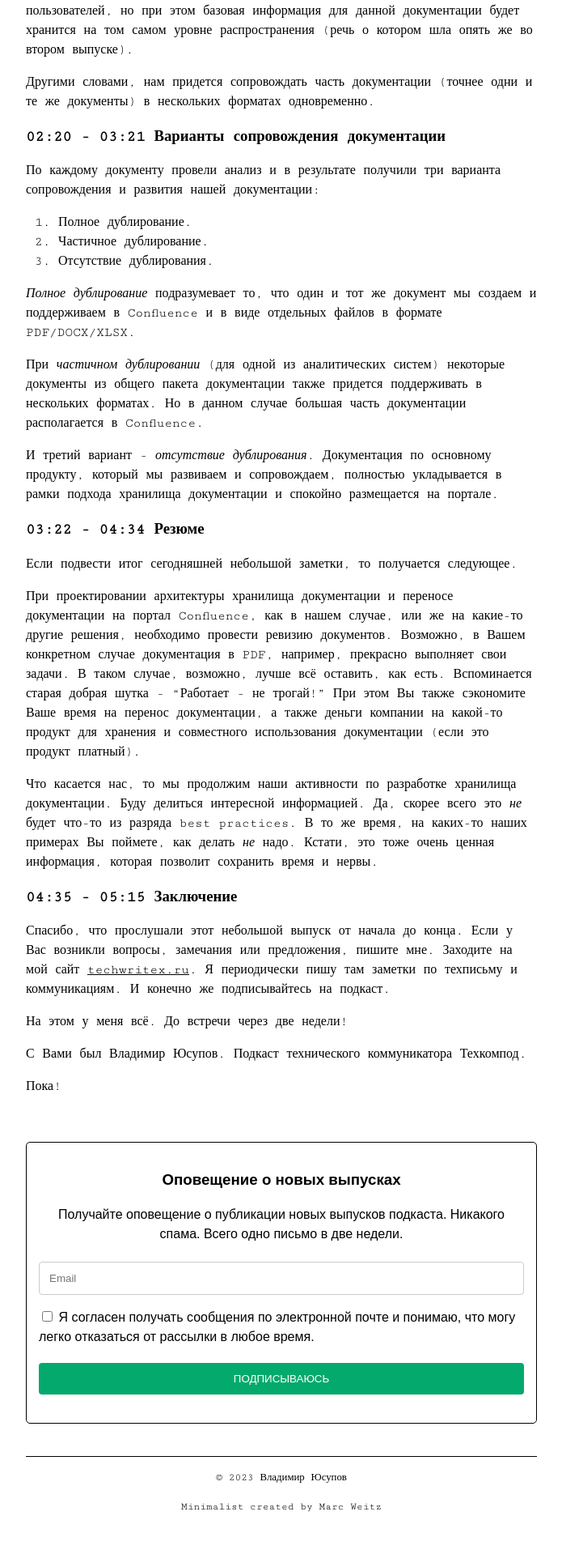
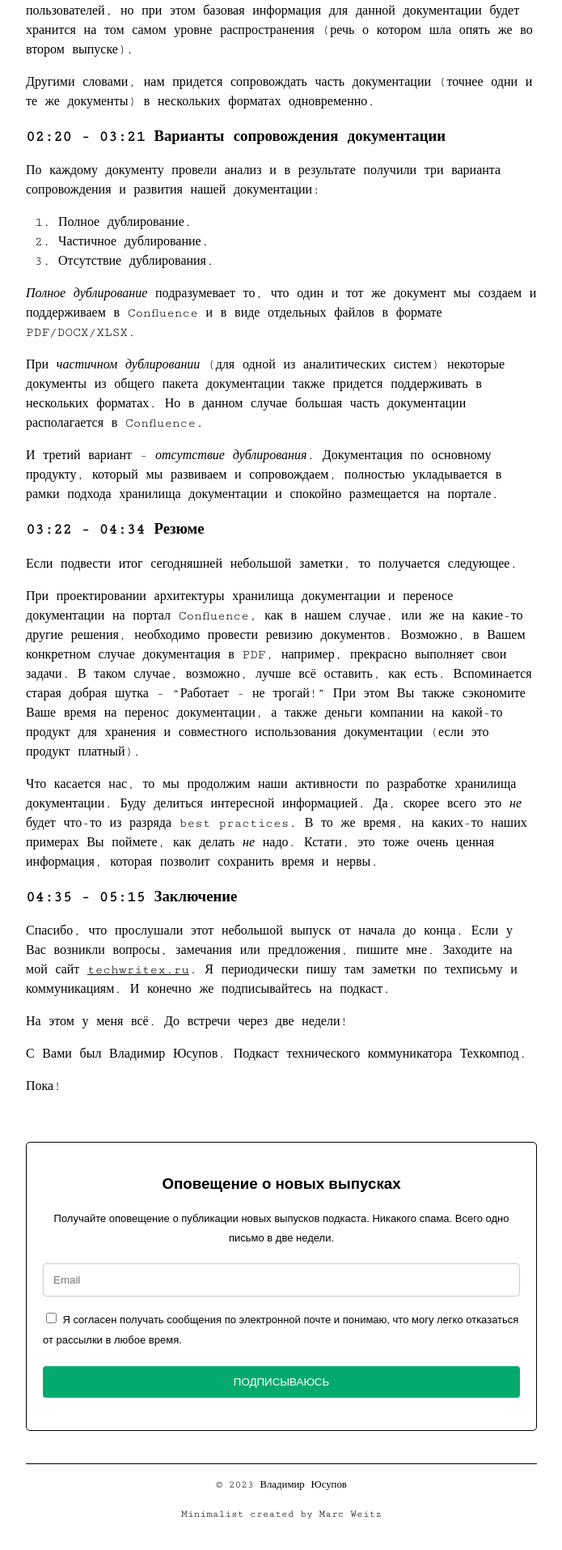
Before and after one commit to techwritex/techcommpod, a Jekyll site: the page built from _posts/2023-03-16-vypusk-4-edinyj-istochnik-pravdy-dopolnenie.md, in a window 1280 px wide. Shown: the part 1489-3403 px from the top of the page at 81% size, without its empty margins (292-987 px from the left). Built offline with Jekyll 4.4.1, drawn with Linux system fonts in a browser that asks for light colours.

Commit message:
techcommpod-1.7.7-subscribe-form-4

```diff
--- a/_includes/podcast_subscribe_form_1.html
+++ b/_includes/podcast_subscribe_form_1.html
@@ -1,11 +1,11 @@
 <br>
 
 <div
-  style="border-radius:5px; background-color: #ffffff; border: 1px solid #000000; padding: 15px; font-family: Arial, Helvetica, sans-serif;">
+  style="border-radius:5px; background-color: #ffffff; border: 1px solid #000000; padding: 20px; font-family: Arial, Helvetica, sans-serif;">
 
   <h3 style="text-align:center">Оповещение о новых выпусках</h3>
 
-  <p style="text-align:center;">Получайте оповещение о публикации новых выпусков подкаста. Никакого спама. Всего одно
+  <p style="text-align:center; font-size: 13px">Получайте оповещение о публикации новых выпусков подкаста. Никакого спама. Всего одно
     письмо в две недели.</p>
 
   <form method="POST"
@@ -14,7 +14,7 @@
     <div><input type="email" id="email" name="email" placeholder="Email"
         style="width:100%; padding: 12px; border: 1px solid #ccc; border-radius: 4px; box-sizing: border-box; margin-top: 6px; margin-bottom: 16px; resize: vertical;">
         <input type="checkbox" id="agreement" name="agreement" value="1" required>
-        <label for="agreement">Я согласен получать сообщения по электронной почте и понимаю, что могу легко отказаться от рассылки в любое время.</label><br>
+        <label for="agreement" style="font-size: 13px">Я согласен получать сообщения по электронной почте и понимаю, что могу легко отказаться от рассылки в любое время.</label><br>
     </div>
     <div style="padding:20px 0px;"><input type="submit" value="ПОДПИСЫВАЮСЬ"
         style="width:100%; background-color: #04AA6D; color: white; padding: 12px 20px; border: none; border-radius: 4px; cursor: pointer;">
```
